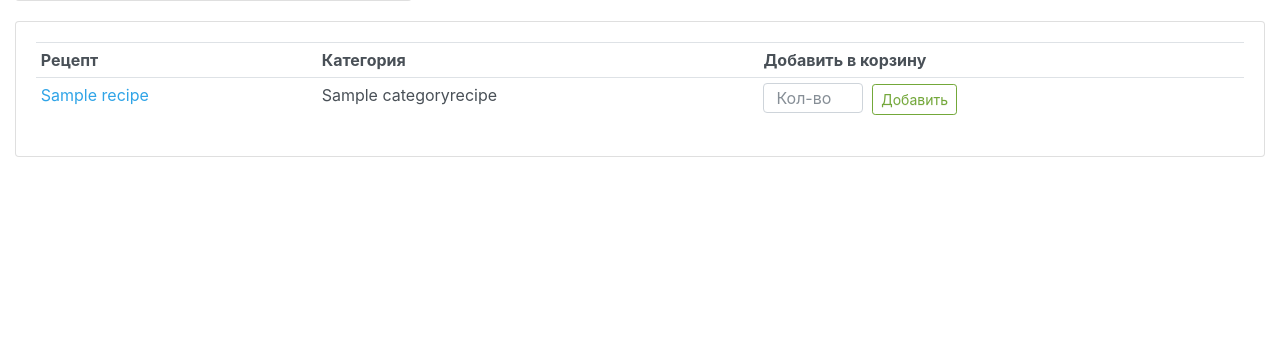
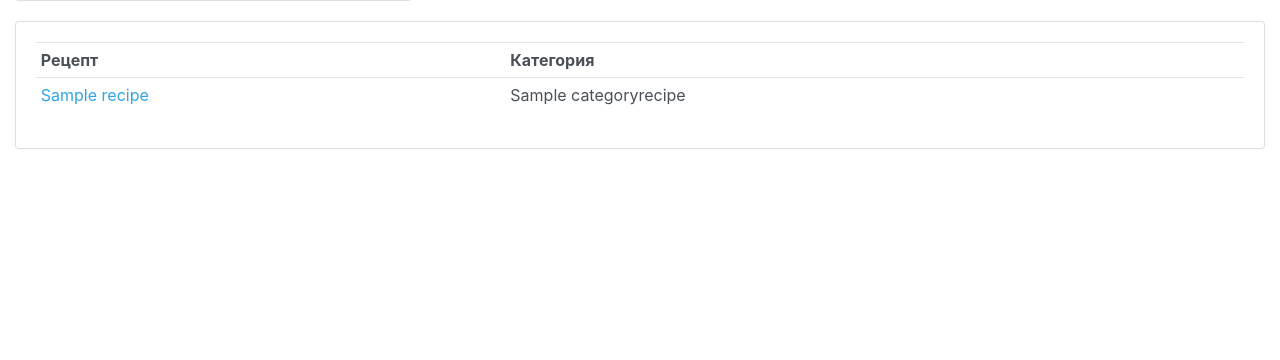
Before and after one commit to are-nic/inkitchen_app, a Django app: template inkitchen/users/templates/profile.html in a window 1280 px wide. Shown: the part 358-718 px from the top of the page. Run offline with Django 3.2, Linux system fonts and the light colour scheme; the template is opened without the code that fills it: values that come from a table or form of the project are taken from there, others are empty; tables that the repository leaves empty hold one stand-in row (values such as "Sample post"); some libraries are stand-ins or nearby versions.

Commit message:
убраны кнопки и колонка добавления рецепта в корзину из ЛК

```diff
--- a/inkitchen/users/templates/profile.html
+++ b/inkitchen/users/templates/profile.html
@@ -78,7 +78,7 @@
                         {% if user.is_authenticated and request.user == user %}
                             <th id="column_change_recipe">Изменить</th>
                         {% else %}
-                            <th>Добавить в корзину</th>
+
                         {% endif %}
                     </tr>
                     {% for recipe in recipes %}
@@ -102,21 +102,10 @@
                                     </a>
                                 </td>
                             {% else %}
-                                <th>
-                                    <form method="post" action="{% url 'cart_add' recipe.id %}">
-                                        {% csrf_token %}
-                                        <div class="input-qty-recipes">
-                                            <input style="width: 100px; height: 30px; margin-right: 5px;" name="quantity" type="number" min="1" max="999" class="form-control qty-portions" placeholder="Кол-во">
-                                            <span class="input-group-btn">
-                                                <button class="btn btn-sm btn-outline-success" type="submit">Добавить</button>
-                                            </span>
-                                        </div>
-                                    </form>
-                                </th>
+
                             {% endif %}
                         </tr>
                     {% endfor %}
-
                 </table>
             </div>
         </div>
```
